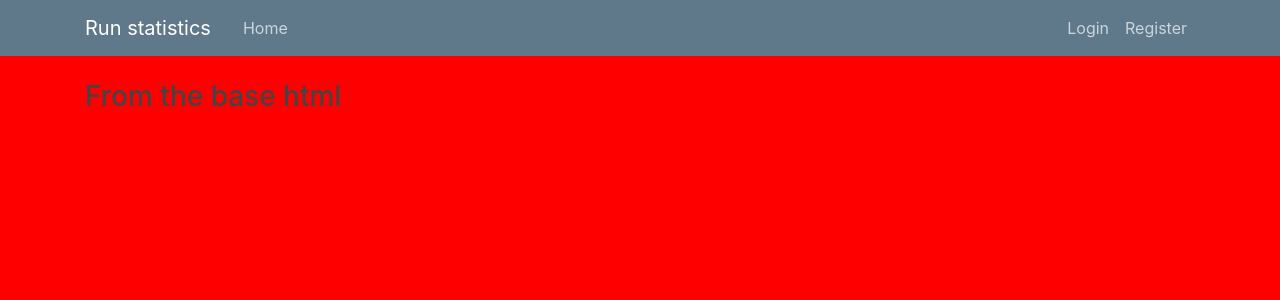
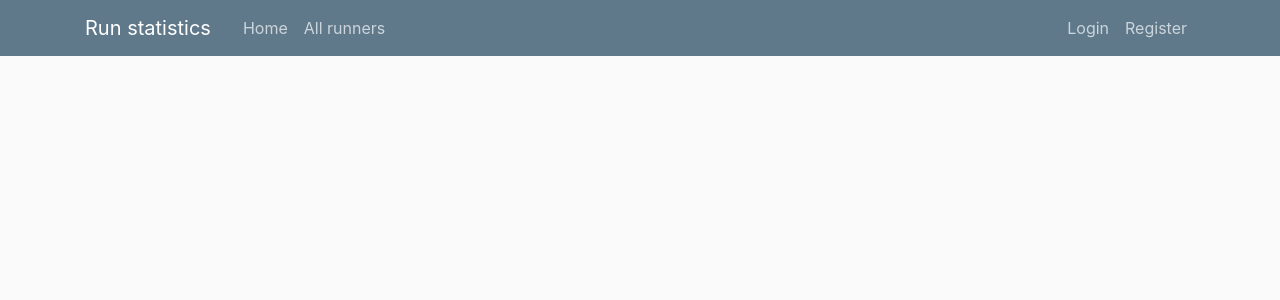
Before and after one commit to piopawel/RunStats, a Django app: template WebApp/base/templates/base/base.html in a window 1280 px wide. Shown: the top 300 px of the page. Run offline with Django 3.2, Linux system fonts and the light colour scheme; the template is opened without the code that fills it, so the values that code supplies are empty; parts of the project's set-up code (start-up, migrations or seed data) failed here and were passed over; some libraries are stand-ins or nearby versions.

Commit message:
added users/runners-list template

```diff
--- a/WebApp/RunStats/urls.py
+++ b/WebApp/RunStats/urls.py
@@ -19,4 +19,5 @@ from django.urls import path, include
 urlpatterns = [
     path('admin/', admin.site.urls),
     path('', include('base.urls')),
+    path('runners/', include('users.urls')),
 ]
--- a/WebApp/base/templates/base/base.html
+++ b/WebApp/base/templates/base/base.html
@@ -16,7 +16,7 @@
       <title>Django blog</title>
   {% endif %}
 </head>
-<body style="background:red">
+<body>
   <header class="site-header">
     <nav class="navbar navbar-expand-md navbar-dark bg-steel fixed-top">
       <div class="container">
@@ -27,6 +27,7 @@
         <div class="collapse navbar-collapse" id="navbarToggle">
           <div class="navbar-nav mr-auto">
             <a class="nav-item nav-link" href="{% url 'home' %}">Home</a>
+            <a class="nav-item nav-link" href="{% url 'runners-list' %}">All runners</a>
           </div>
           <!-- Navbar Right Side -->
           <div class="navbar-nav">
@@ -54,7 +55,6 @@
           {% endfor %}
         {% endif %}
 
-          <h3> From the base html</h3>
         {% block content %}
 
         {% endblock %}
--- /dev/null
+++ b/WebApp/users/templates/users/runners-list.html
@@ -0,0 +1,5 @@
+{% extends "base/base.html" %}
+
+{% block content %}
+  <p>Hello, we are runners.</p>
+{% endblock content%}
--- /dev/null
+++ b/WebApp/users/urls.py
@@ -0,0 +1,6 @@
+from django.urls import path
+from . import views
+
+urlpatterns = [
+    path('', views.runners_list, name='runners-list'),
+]
--- a/WebApp/users/views.py
+++ b/WebApp/users/views.py
@@ -1,3 +1,4 @@
 from django.shortcuts import render
 
-# Create your views here.
+def runners_list(request):
+    return render(request, 'users/runners-list.html')
```
